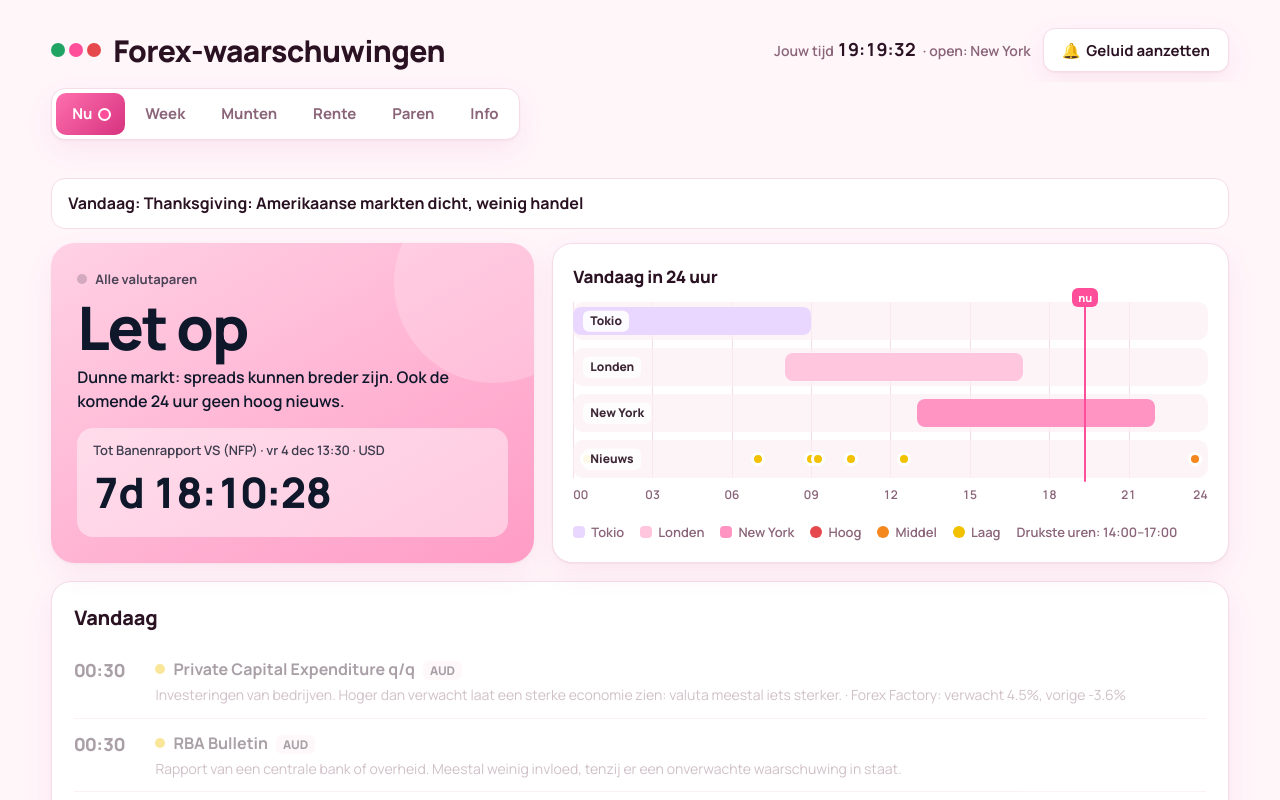
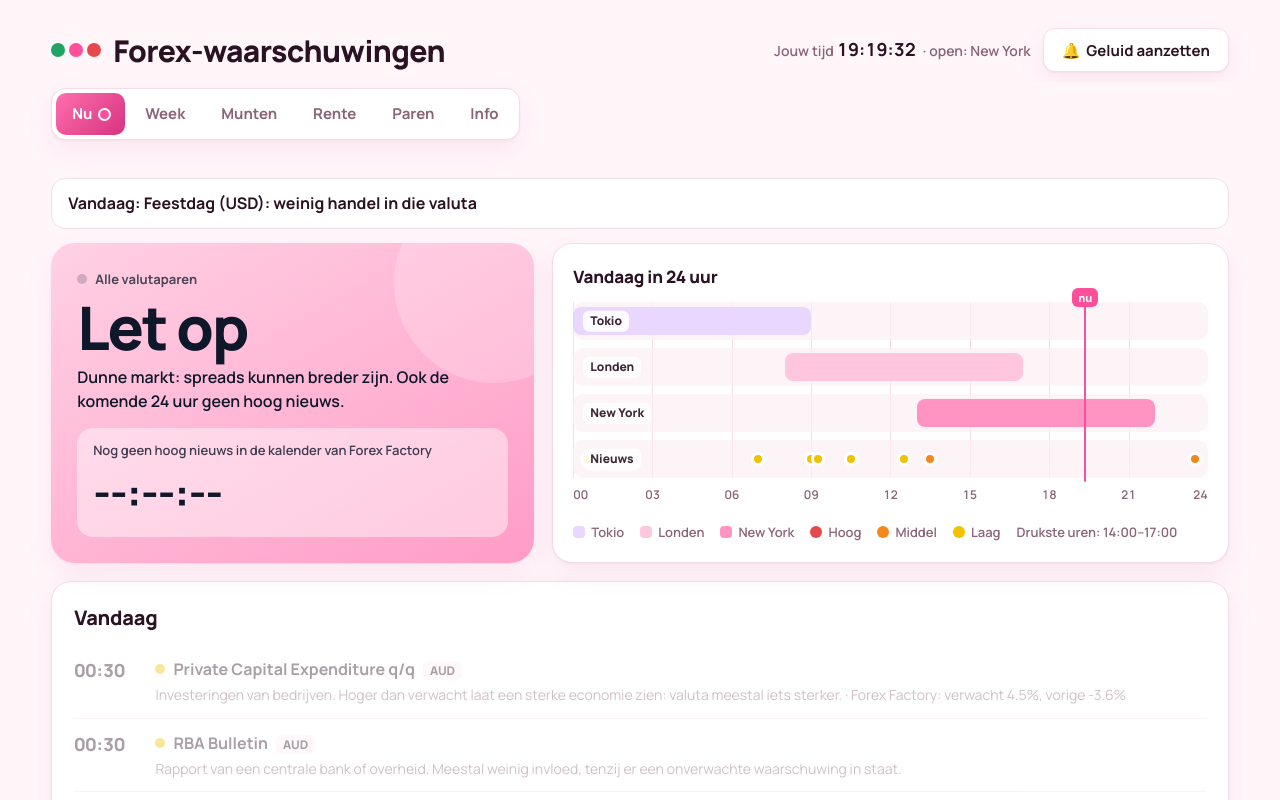
Before and after one commit to mwillemsen04-jpg/Forex-waarschuwingen, a plain HTML site: page index.html in a window 1280 px wide. Shown: the top 800 px of the page. Drawn offline with Linux system fonts and the light colour scheme.

Commit message:
Alle data alleen nog uit Forex Factory
Co-Authored-By: Claude Opus 5.5 <noreply@anthropic.com>
Claude-Session: https://claude.ai/code/session_01QarLy1XvHJk1t4Fp3TBuB7

```diff
--- a/index.html
+++ b/index.html
@@ -194,7 +194,7 @@ a{color:var(--blue)}
 <!-- WEEK -->
 <section class="view" id="v-week">
   <div class="set" style="justify-content:space-between;margin-bottom:14px">
-    <h2 style="margin:0">Komende 3 weken</h2>
+    <h2 style="margin:0">Komende dagen</h2>
     <div class="seg" id="wf"><button type="button" data-f="h" aria-pressed="false">Alleen hoog</button><button type="button" data-f="m" aria-pressed="true">Hoog en middel</button><button type="button" data-f="l" aria-pressed="false">Alles</button></div>
   </div>
   <div id="next"></div>
@@ -244,7 +244,7 @@ a{color:var(--blue)}
     </section>
     <section class="panel">
       <h2>Over deze pagina</h2>
-      <p class="note" style="margin-top:0">Alles wordt vanzelf bijgewerkt: elke ochtend rond 06:17 en op werkdagen ook 's middags rond 16:47 (in de zomer een uur later). Het nieuws en de feestdagen komen van Forex Factory, de rentes van de centrale banken zelf en de koersen van de ECB. De middagupdate zorgt dat de koersen van die dag en een rentebesluit van die middag er meteen in staan. Daarnaast staan de vaste data van de Fed, de BLS, de ECB, de Bank of England en de Bank of Japan er tot eind 2027 in, zodat je ook weken vooruit kunt kijken. Na 2027 komen alle data gewoon via Forex Factory binnen, dan zie je 1 à 2 weken vooruit. De BoJ heeft geen vaste tijd, dus daar staat een ruime marge.</p>
+      <p class="note" style="margin-top:0">Alles wordt vanzelf bijgewerkt: elke ochtend rond 06:17 en op werkdagen ook 's middags rond 16:47 (in de zomer een uur later). Al het nieuws, alle rentebesluiten en feestdagen komen van Forex Factory: verandert daar een datum of tijd, dan verandert die hier ook. Forex Factory kijkt deze week en volgende week vooruit. De rentes komen van de centrale banken zelf en de koersen van de ECB. De middagupdate zorgt dat de koersen van die dag en een rentebesluit van die middag er meteen in staan. De BoJ heeft geen vaste tijd, dus daar staat een ruime marge.</p>
       <p class="note">Onverwacht nieuws (een plotselinge uitspraak, geopolitiek) zit er niet in. Dat zie je alleen live, bijvoorbeeld op <a href="https://www.forexfactory.com/news">Forex Factory News</a>.</p>
       <p class="note">Dit is een hulpmiddel, geen financieel advies.</p>
     </section>
@@ -255,15 +255,7 @@ a{color:var(--blue)}
 <script>
 {
 const NY='America/New_York',LON='Europe/London',FRA='Europe/Berlin',TOK='Asia/Tokyo';
-const D={
- fomc:['2026-12-09','2027-01-27','2027-03-17','2027-04-28','2027-06-09','2027-07-28','2027-09-15','2027-11-17'],
- cpi:['2026-12-10','2027-01-13','2027-02-11','2027-03-10','2027-04-13','2027-05-12','2027-06-10','2027-07-14','2027-08-11','2027-09-14','2027-10-14','2027-11-10','2027-12-10'],
- nfp:['2026-12-04','2027-01-08','2027-02-05','2027-03-05','2027-04-02','2027-05-07','2027-06-04','2027-07-02','2027-08-06','2027-09-03','2027-10-08','2027-11-05','2027-12-03'],
- ecb:['2026-12-17','2027-02-04','2027-03-18','2027-04-29','2027-06-10','2027-07-22','2027-09-09','2027-10-28','2027-12-16'],
- boe:['2026-12-17','2027-02-04','2027-03-18','2027-04-29','2027-06-17','2027-07-29','2027-09-16','2027-11-04','2027-12-16'],
- boj:['2026-12-18','2027-01-22','2027-03-18','2027-04-28','2027-06-11','2027-07-22','2027-09-22','2027-10-29','2027-12-17']
-};
-const HOL={'2026-11-26':'Thanksgiving: Amerikaanse markten dicht, weinig handel','2026-11-27':'Dag na Thanksgiving: VS sluit vroeg (19:00 NL), dunne markt','2026-12-24':'Kerstavond: VS sluit vroeg, dunne markt','2026-12-25':'Kerst: bijna geen handel','2026-12-31':'Oudejaarsdag: dunne markt','2027-01-01':'Nieuwjaar: bijna geen handel','2027-01-18':'Martin Luther King Day: VS dicht','2027-02-15':'Presidents Day: VS dicht','2027-03-26':'Goede Vrijdag: veel markten dicht','2027-05-31':'Memorial Day: VS dicht','2027-06-18':'Juneteenth: VS dicht','2027-07-05':'Independence Day: VS dicht','2027-09-06':'Labor Day: VS dicht','2027-11-25':'Thanksgiving: VS dicht','2027-11-26':'Dag na Thanksgiving: VS sluit vroeg','2027-12-24':'Kerst: bijna geen handel','2027-12-31':'Oudejaarsdag: dunne markt'};
+const HOL={};
 
 const BANKS=[
  {c:'AUD',b:'Reserve Bank of Australia',k:'RBA',r:4.85,last:'+0,25 op 3 nov'},
@@ -344,17 +336,6 @@ let evs=[],ses=[];
 function build(){
  evs=[];ses=[];
  const add=(ymd,tz,h,m,name,cur,imp,x={})=>evs.push(Object.assign({t:zt(ymd,tz,h,m),name,cur,imp,info:imp==='l'},x));
- D.fomc.forEach(s=>{add(s,NY,14,0,'Fed-rentebesluit','USD','h');add(s,NY,14,30,'Persconferentie Fed','USD','h');add(addDays(s,21),NY,14,0,'Notulen Fed','USD','m')});
- D.cpi.forEach(s=>add(s,NY,8,30,'Inflatie VS (CPI)','USD','h'));
- D.nfp.forEach(s=>add(s,NY,8,30,'Banenrapport VS (NFP)','USD','h'));
- D.ecb.forEach(s=>{add(s,FRA,14,15,'ECB-rentebesluit','EUR','h');add(s,FRA,14,45,'Persconferentie ECB','EUR','h')});
- D.boe.forEach(s=>add(s,LON,12,0,'Bank of England-rentebesluit','GBP','h'));
- D.boj.forEach(s=>add(s,TOK,12,0,'Bank of Japan-rentebesluit','JPY','h',{wb:150,wa:90,bk:'BoJ',note:'Geen vaste tijd: meestal tussen 3:30 en 6:00 NL-tijd'}));
- add('2026-12-08','Australia/Sydney',14,30,'Reserve Bank of Australia-rentebesluit','AUD','h',{bk:'RBA'});
- add('2026-12-09',NY,10,0,'Bank of Canada-rentebesluit','CAD','h',{bk:'BoC'});
- add('2026-12-10','Europe/Zurich',9,30,'Zwitserse Nationale Bank-rentebesluit','CHF','h',{bk:'SNB'});
- ['2026-12-09','2027-02-10','2027-03-17','2027-05-05'].forEach(s=>add(s,'Pacific/Auckland',14,0,'Reserve Bank of New Zealand-rentebesluit','NZD','h',{bk:'RBNZ'}));
- evs.forEach(e=>{if(!e.bk){if(e.name==='Fed-rentebesluit')e.bk='Fed';if(e.name==='ECB-rentebesluit')e.bk='ECB';if(e.name==='Bank of England-rentebesluit')e.bk='BoE'}});
  const today=localYmd(new Date());
  for(let k=-1;k<=22;k++){
   const s=addDays(today,k),w=wd(s),hol=HOL[s];
@@ -376,10 +357,8 @@ function build(){
   const imp=it.impact==='High'?'h':it.impact==='Medium'?'m':it.impact==='Low'?'l':null;
   if(isNaN(t)||!imp||!it.country)return;
   const fc=[it.forecast?'verwacht '+it.forecast:'',it.previous?'vorige '+it.previous:''].filter(Boolean).join(', ');
-  const dup=evs.find(e=>e.cur===it.country&&e.imp==='h'&&Math.abs(e.t-t)<6e4&&!e.ff);
-  if(dup&&imp==='h'){if(fc)dup.fc=fc;return}
   const RB={USD:['Fed',/Federal Funds Rate/],EUR:['ECB',/Main Refinancing Rate|Deposit Facility Rate/],GBP:['BoE',/Official Bank Rate/],JPY:['BoJ',/BOJ Policy Rate/],AUD:['RBA',/Cash Rate/],CAD:['BoC',/Overnight Rate/],CHF:['SNB',/SNB Policy Rate/],NZD:['RBNZ',/Official Cash Rate/]}[it.country];
-  const bk=RB&&RB[1].test(it.title)&&!evs.some(e=>e.bk===RB[0]&&Math.abs(e.t-t)<864e5)?RB[0]:undefined;
+  const bk=RB&&RB[1].test(it.title)?RB[0]:undefined;
   evs.push({t,name:String(it.title),cur:String(it.country),imp,ff:1,fc,bk});
  });
  evs.sort((a,b)=>a.t-b.t);
@@ -437,7 +416,7 @@ function renderCoins(){
 }
 function renderRates(){
  const now=Date.now(),max=5;
- $('rates').innerHTML=BANKS.map(b=>{const nx=evs.find(e=>e.bk===b.k&&+e.t>now);const up=/^\+/.test(b.last);return `<div class="rt"><span class="c">${b.c}<small>${b.k}</small></span><span class="bar"><i style="width:${Math.max(1.5,b.r/max*100)}%"></i></span><span class="v">${b.txt||b.r.toLocaleString('nl-NL',{minimumFractionDigits:2})+'%'}</span><span class="info">Laatste besluit: <span class="${up?'up':'eq'}">${b.last}</span> · Volgende: ${nx?DAYN[nx.t.getDay()]+' '+nx.t.getDate()+' '+MON[nx.t.getMonth()]+' '+nx.t.getFullYear()+' om '+hm(nx.t):'datum nog niet bekend'}</span></div>`}).join('');
+ $('rates').innerHTML=BANKS.map(b=>{const nx=evs.find(e=>e.bk===b.k&&+e.t>now);const up=/^\+/.test(b.last);return `<div class="rt"><span class="c">${b.c}<small>${b.k}</small></span><span class="bar"><i style="width:${Math.max(1.5,b.r/max*100)}%"></i></span><span class="v">${b.txt||b.r.toLocaleString('nl-NL',{minimumFractionDigits:2})+'%'}</span><span class="info">Laatste besluit: <span class="${up?'up':'eq'}">${b.last}</span> · Volgende: ${nx?DAYN[nx.t.getDay()]+' '+nx.t.getDate()+' '+MON[nx.t.getMonth()]+' '+nx.t.getFullYear()+' om '+hm(nx.t):'staat nog niet in de kalender van Forex Factory'}</span></div>`}).join('');
  $('corr').innerHTML='<div class="grid2">'+CORR.map((g,i)=>`<div class="grp"><h3><span>${i+1}</span>${g.t}</h3><div class="chips">${g.p.map(p=>`<span class="pill">${p}</span>`).join('')}</div><p>${g.d}</p><p class="ex">${g.ex}</p></div>`).join('')+'</div><p class="note">Vuistregel: heb je al een trade open, kijk dan of je nieuwe paar in dezelfde groep zit. Zo ja, neem een kleinere positie of kies een paar uit een andere groep.</p>';
 }
 function renderStrip(){
@@ -462,7 +441,7 @@ function tick(){
  const td=localYmd(nowD);
  if(HOL[td]){$('hol').style.display='block';$('hol').textContent='Vandaag: '+HOL[td]}else $('hol').style.display='none';
  const ffMax=Math.max(0,...(ff.items||[]).map(x=>+new Date(x.date)||0));
- if(ffMax<now){$('ffold').style.display='block';$('ffold').textContent='Het nieuws van Forex Factory is nog niet bijgewerkt voor deze week. Herlaad de pagina straks; de vaste rentebesluiten en cijfers staan er wel in.'}else $('ffold').style.display='none';
+ if(ffMax<now){$('ffold').style.display='block';$('ffold').textContent='Het nieuws van Forex Factory is nog niet bijgewerkt voor deze week. Herlaad de pagina straks.'}else $('ffold').style.display='none';
  const R=evs.filter(rel),H=HOLD();
  const stop=R.find(e=>e.imp==='h'&&(([a,b])=>now>=a&&now<=b)(win(e)));
  const med=R.find(e=>e.imp==='m'&&(([a,b])=>now>=a&&now<=b)(win(e)));
@@ -482,7 +461,7 @@ function tick(){
  $('stp').textContent='Alle valutaparen';
  $('bdg').style.background={ok:'var(--grn)',let:'var(--pink)',stop:'var(--red)',dicht:'var(--soft)'}[cls];
  if(nextH){$('cdl').textContent='Tot '+L(nextH)+' · '+DAYN[nextH.t.getDay()]+' '+nextH.t.getDate()+' '+MON[nextH.t.getMonth()]+' '+hm(nextH.t)+(nextH.cur!=='ALL'?' · '+nextH.cur:'');$('cd').textContent=fmtDur(+nextH.t-now)}
- else{$('cdl').textContent='Geen hoog nieuws gepland';$('cd').textContent='--:--:--'}
+ else{$('cdl').textContent='Nog geen hoog nieuws in de kalender van Forex Factory';$('cd').textContent='--:--:--'}
  alerts(R,now);
  if(nowD.getSeconds()===0){renderLists();if(nowD.getHours()===0&&nowD.getMinutes()===0){build();renderStrip()}}
 }
```
